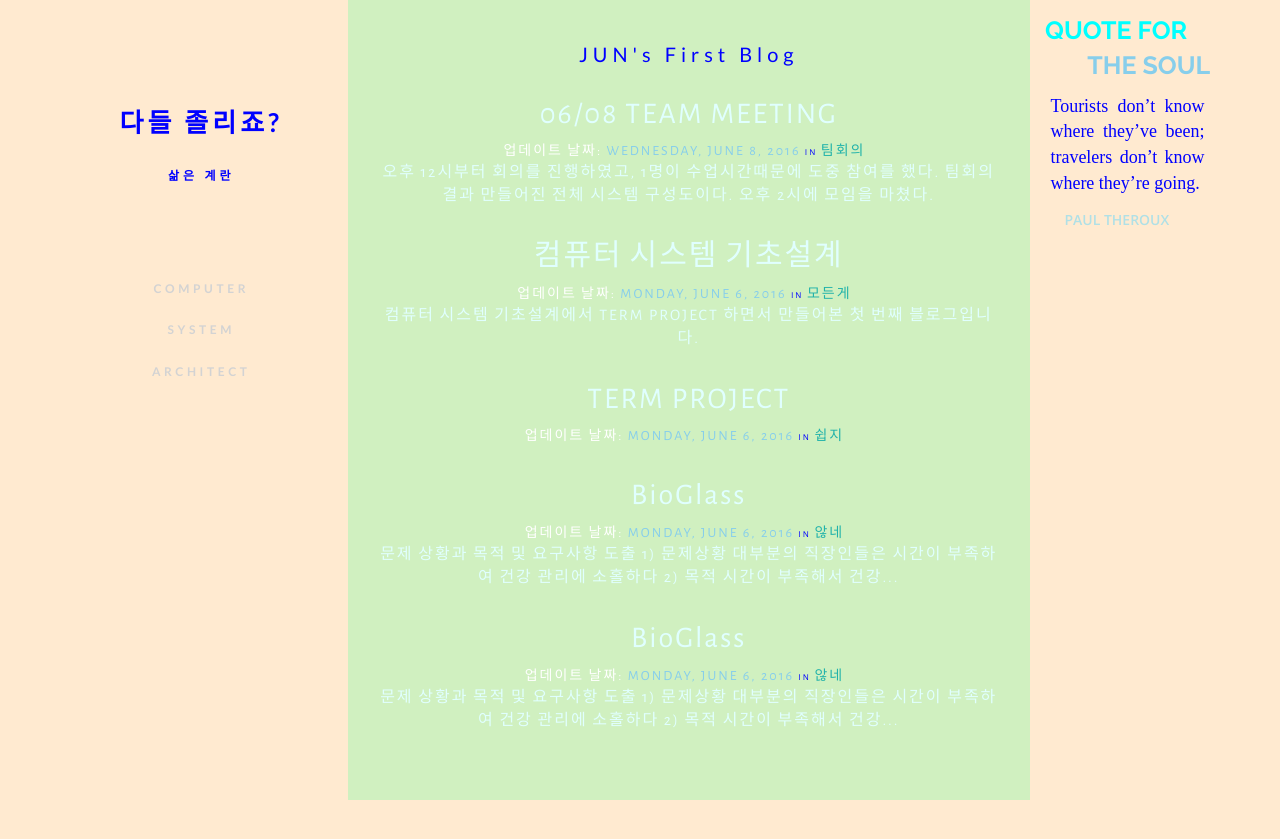
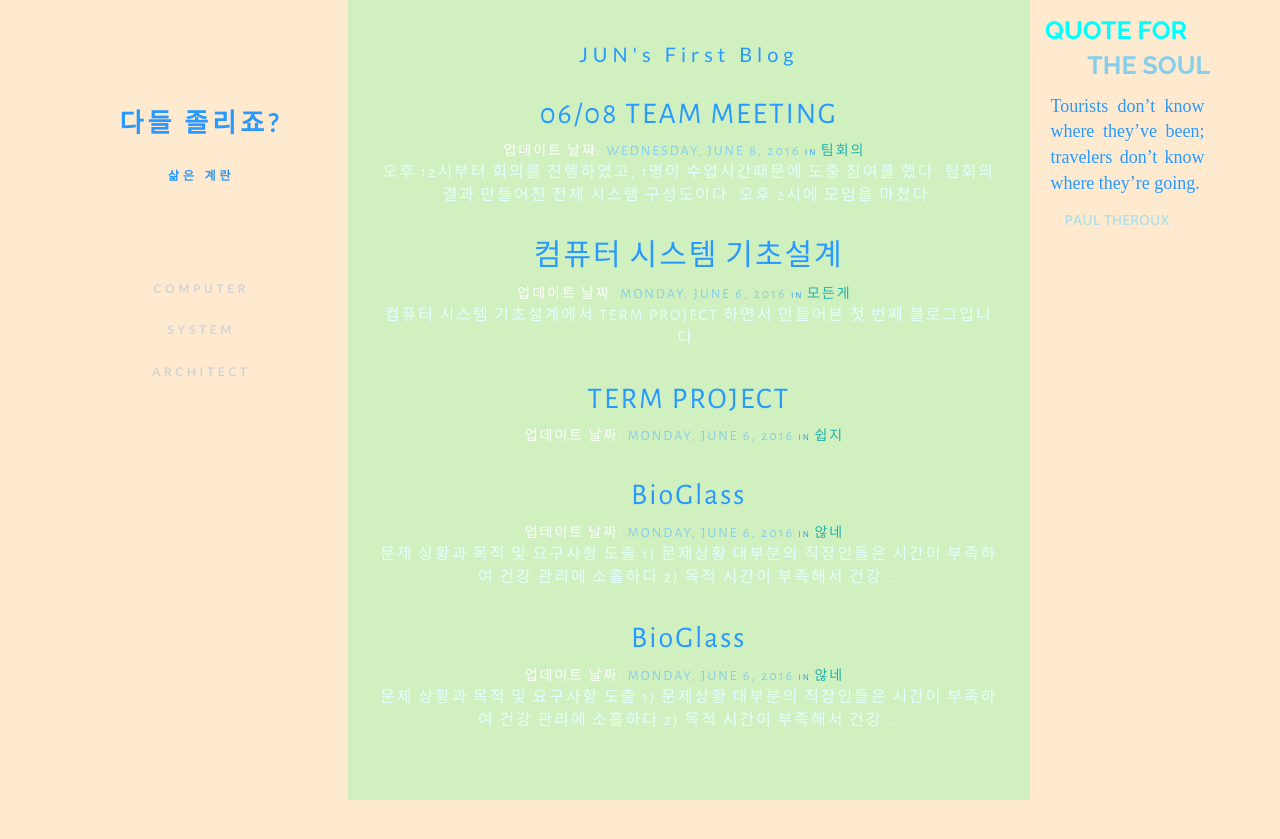
Before and after one commit to strawberryjamsea/trust1303.github.io-1, a Jekyll site: the page built from index.html, in a window 1280 px wide. Shown: the top 839 px of the page. Built offline with Jekyll 4.4.1, drawn with Linux system fonts in a browser that asks for light colours; nearby versions of some CDN libraries.

Commit message:
Update main.scss

```diff
--- a/css/main.scss
+++ b/css/main.scss
@@ -5,7 +5,7 @@
 
 body{
   background-color: 	#FFEAD0 !important;
-  color: blue !important;
+  color: #289AFF !important;
 }
 .post-content-main{
   padding-left: 1em;
@@ -27,7 +27,7 @@ html, body {
 
 }
 #footer{
-  background-color: 	#CD904A;
+  background-color: 	#289AFF;
 
 }
 .cont{
@@ -108,7 +108,7 @@ padding: 1em;
 }
 
 .post-title{
-  color: lightcyan;
+  color: #289AFF;
   font-size: 30px;
   padding-bottom: 0.2em;
 
```
